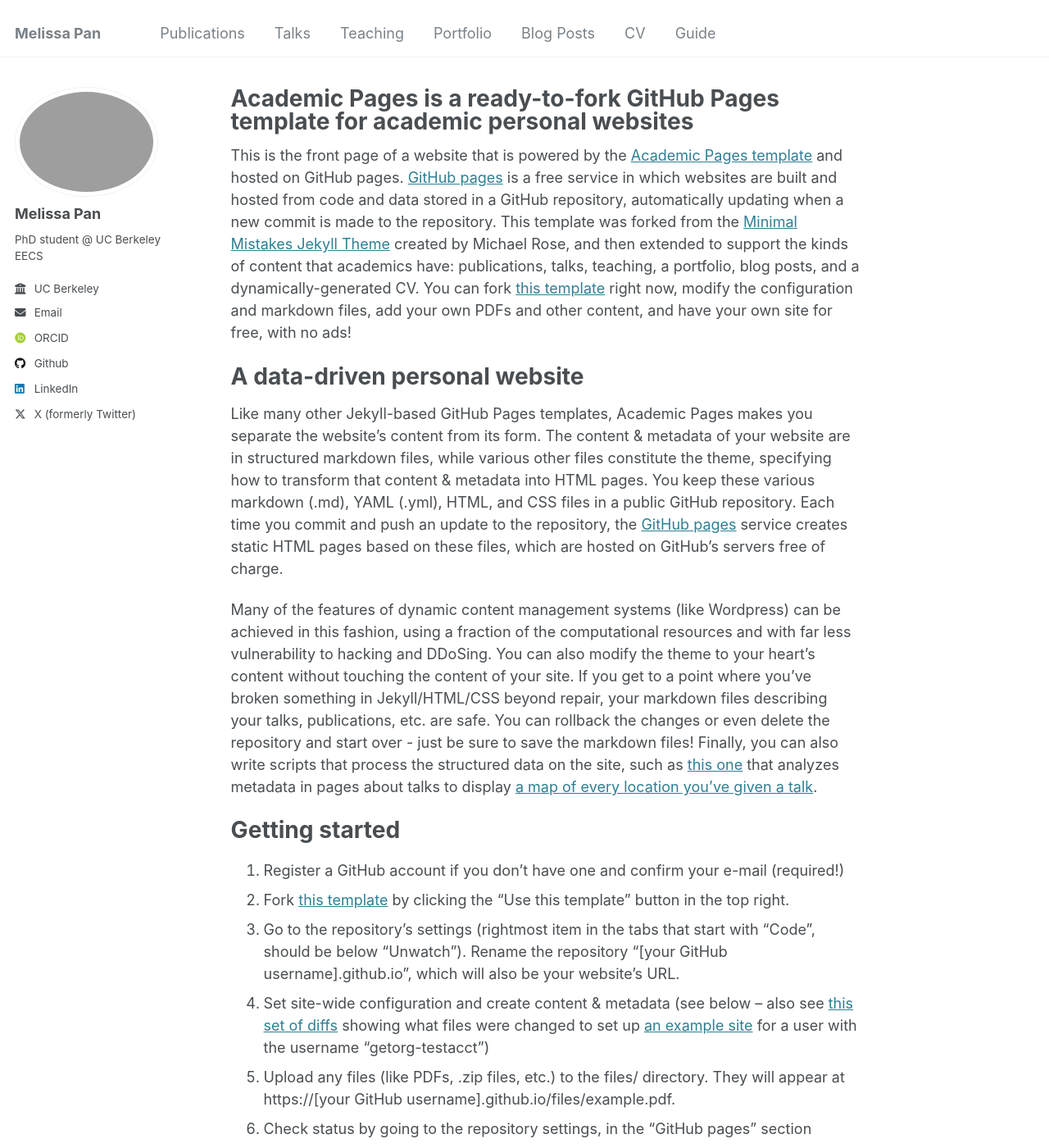
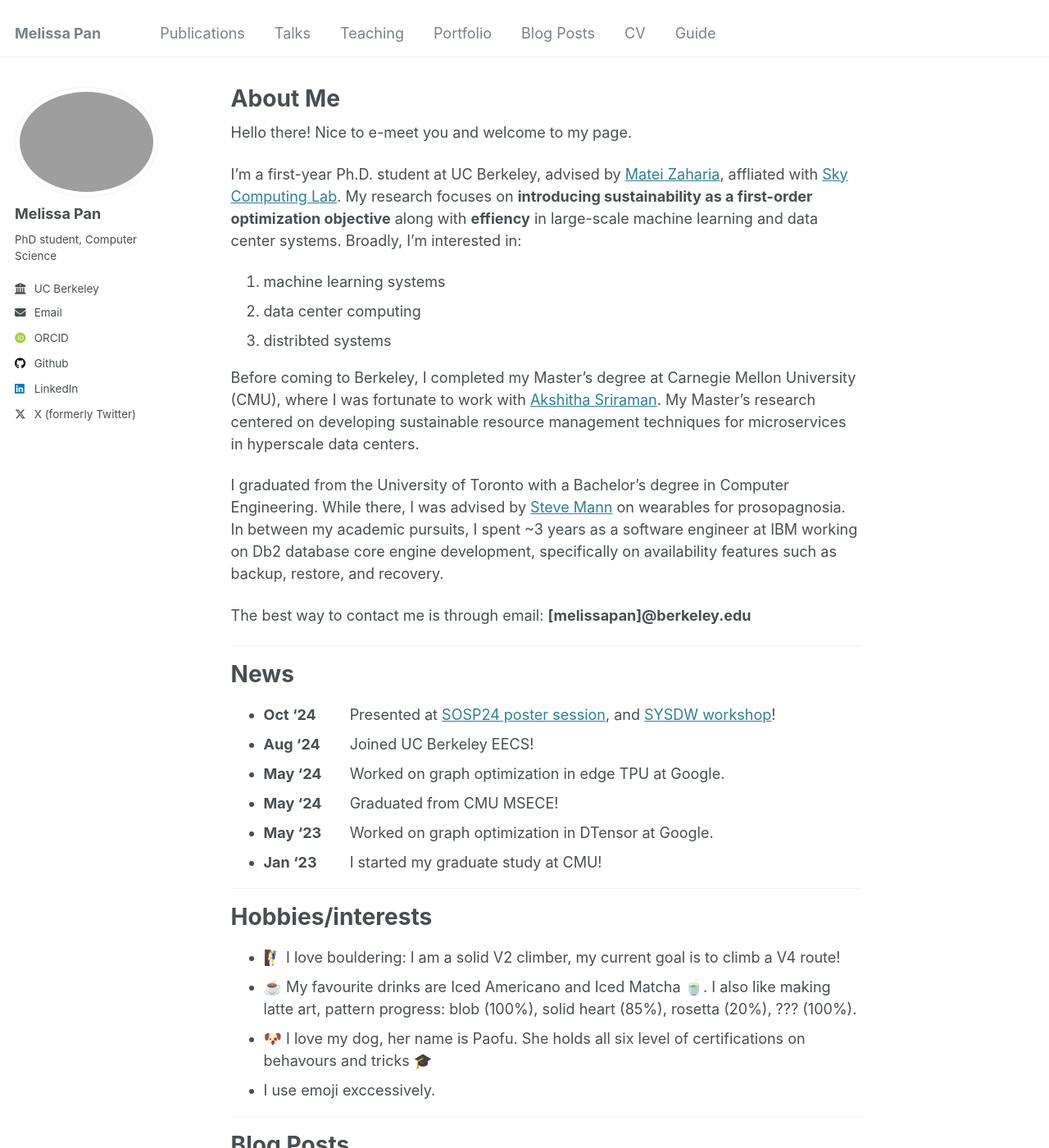
Before and after one commit to melissa-pan/melissa-pan.github.io, a Jekyll site: the page built from _pages/about.md, in a window 1280 px wide and 1400 px high. Shown: the whole window at 82% size. Built offline with Jekyll 4.4.1, drawn with Linux system fonts in a browser that asks for light colours; some web fonts are replaced; some of the changed text lies outside the part shown.

Commit message:
Updated homepage

```diff
--- a/_config.yml
+++ b/_config.yml
@@ -24,7 +24,7 @@ author:
   avatar           : "profile_pic.jpg"
   name             : "Melissa Pan"
   pronouns         : # example: "she/her"
-  bio              : "PhD student @ UC Berkeley EECS"
+  bio              : "PhD student, Computer Science"
   location         : #"Berkeley, CA"
   employer         : "UC Berkeley"
   uri              : # URL
--- a/_pages/about.md
+++ b/_pages/about.md
@@ -1,49 +1,53 @@
 ---
 permalink: /
-title: "Academic Pages is a ready-to-fork GitHub Pages template for academic personal websites"
+title: "About Me"
 author_profile: true
 redirect_from:
   - /about/
   - /about.html
 ---
 
-This is the front page of a website that is powered by the [Academic Pages template](https://github.com/academicpages/academicpages.github.io) and hosted on GitHub pages. [GitHub pages](https://pages.github.com) is a free service in which websites are built and hosted from code and data stored in a GitHub repository, automatically updating when a new commit is made to the repository. This template was forked from the [Minimal Mistakes Jekyll Theme](https://mmistakes.github.io/minimal-mistakes/) created by Michael Rose, and then extended to support the kinds of content that academics have: publications, talks, teaching, a portfolio, blog posts, and a dynamically-generated CV. You can fork [this template](https://github.com/academicpages/academicpages.github.io) right now, modify the configuration and markdown files, add your own PDFs and other content, and have your own site for free, with no ads!
+Hello there! Nice to e-meet you and welcome to my page.
 
-A data-driven personal website
+I'm a first-year Ph.D. student at UC Berkeley, advised by [Matei Zaharia](https://people.eecs.berkeley.edu/~matei/), affliated with [Sky Computing Lab](https://sky.cs.berkeley.edu/). My research focuses on **introducing sustainability as a first-order optimization objective** along with **effiency** in large-scale machine learning and data center systems. Broadly, I'm interested in:
+1. machine learning systems
+2. data center computing
+3. distribted systems
+
+Before coming to Berkeley, I completed my Master’s degree at Carnegie Mellon University (CMU), where I was fortunate to work with [Akshitha Sriraman](https://users.ece.cmu.edu/~asrirama/). My Master’s research centered on developing sustainable resource management techniques for microservices in hyperscale data centers.
+
+I graduated from the University of Toronto with a Bachelor’s degree in Computer Engineering. While there, I was advised by [Steve Mann](https://www.ece.utoronto.ca/people/mann-s/) on wearables for prosopagnosia. In between my academic pursuits, I spent ~3 years as a software engineer at IBM working on Db2 database core engine development, specifically on availability features such as backup, restore, and recovery.
+
+The best way to contact me is through email:
+**[melissapan]@berkeley.edu**
+
+
+---
+
+News
 ======
-Like many other Jekyll-based GitHub Pages templates, Academic Pages makes you separate the website's content from its form. The content & metadata of your website are in structured markdown files, while various other files constitute the theme, specifying how to transform that content & metadata into HTML pages. You keep these various markdown (.md), YAML (.yml), HTML, and CSS files in a public GitHub repository. Each time you commit and push an update to the repository, the [GitHub pages](https://pages.github.com/) service creates static HTML pages based on these files, which are hosted on GitHub's servers free of charge.
+- **<span style="display:inline-block;width:100px;">Oct '24</span>** Presented at [SOSP24 poster session](https://sigops.org/s/conferences/sosp/2024/cfpo.html), and [SYSDW workshop](https://sysdw24.github.io/)!
+- **<span style="display:inline-block;width:100px;">Aug '24</span>** Joined UC Berkeley EECS!
+- **<span style="display:inline-block;width:100px;">May '24</span>** Worked on graph optimization in edge TPU at Google.
+- **<span style="display:inline-block;width:100px;">May '24</span>** Graduated from CMU MSECE!
+- **<span style="display:inline-block;width:100px;">May '23</span>** Worked on graph optimization in DTensor at Google.
+- **<span style="display:inline-block;width:100px;">Jan '23</span>** I started my graduate study at CMU!
 
-Many of the features of dynamic content management systems (like Wordpress) can be achieved in this fashion, using a fraction of the computational resources and with far less vulnerability to hacking and DDoSing. You can also modify the theme to your heart's content without touching the content of your site. If you get to a point where you've broken something in Jekyll/HTML/CSS beyond repair, your markdown files describing your talks, publications, etc. are safe. You can rollback the changes or even delete the repository and start over - just be sure to save the markdown files! Finally, you can also write scripts that process the structured data on the site, such as [this one](https://github.com/academicpages/academicpages.github.io/blob/master/talkmap.ipynb) that analyzes metadata in pages about talks to display [a map of every location you've given a talk](https://academicpages.github.io/talkmap.html).
 
-Getting started
+---
+
+Hobbies/interests
 ======
-1. Register a GitHub account if you don't have one and confirm your e-mail (required!)
-1. Fork [this template](https://github.com/academicpages/academicpages.github.io) by clicking the "Use this template" button in the top right.
-1. Go to the repository's settings (rightmost item in the tabs that start with "Code", should be below "Unwatch"). Rename the repository "[your GitHub username].github.io", which will also be your website's URL.
-1. Set site-wide configuration and create content & metadata (see below -- also see [this set of diffs](http://archive.is/3TPas) showing what files were changed to set up [an example site](https://getorg-testacct.github.io) for a user with the username "getorg-testacct")
-1. Upload any files (like PDFs, .zip files, etc.) to the files/ directory. They will appear at https://[your GitHub username].github.io/files/example.pdf.
-1. Check status by going to the repository settings, in the "GitHub pages" section
+* 🧗‍♀️ I love bouldering: I am a solid V2 climber, my current goal is to climb a V4 route!
+* ☕️ My favourite drinks are Iced Americano and Iced Matcha 🍵. I also like making latte art, pattern progress: blob (100%), solid heart (85%), rosetta (20%), ??? (100%).
+* 🐶 I love my dog, her name is Paofu. She holds all six level of certifications on behavours and tricks 🎓
+* I use emoji exccessively.
 
-Site-wide configuration
-------
-The main configuration file for the site is in the base directory in [_config.yml](https://github.com/academicpages/academicpages.github.io/blob/master/_config.yml), which defines the content in the sidebars and other site-wide features. You will need to replace the default variables with ones about yourself and your site's github repository. The configuration file for the top menu is in [_data/navigation.yml](https://github.com/academicpages/academicpages.github.io/blob/master/_data/navigation.yml). For example, if you don't have a portfolio or blog posts, you can remove those items from that navigation.yml file to remove them from the header.
+---
 
-Create content & metadata
-------
-For site content, there is one markdown file for each type of content, which are stored in directories like _publications, _talks, _posts, _teaching, or _pages. For example, each talk is a markdown file in the [_talks directory](https://github.com/academicpages/academicpages.github.io/tree/master/_talks). At the top of each markdown file is structured data in YAML about the talk, which the theme will parse to do lots of cool stuff. The same structured data about a talk is used to generate the list of talks on the [Talks page](https://academicpages.github.io/talks), each [individual page](https://academicpages.github.io/talks/2012-03-01-talk-1) for specific talks, the talks section for the [CV page](https://academicpages.github.io/cv), and the [map of places you've given a talk](https://academicpages.github.io/talkmap.html) (if you run this [python file](https://github.com/academicpages/academicpages.github.io/blob/master/talkmap.py) or [Jupyter notebook](https://github.com/academicpages/academicpages.github.io/blob/master/talkmap.ipynb), which creates the HTML for the map based on the contents of the _talks directory).
+Blog Posts
+======
 
-**Markdown generator**
 
-The repository includes [a set of Jupyter notebooks](https://github.com/academicpages/academicpages.github.io/tree/master/markdown_generator
-) that converts a CSV containing structured data about talks or presentations into individual markdown files that will be properly formatted for the Academic Pages template. The sample CSVs in that directory are the ones I used to create my own personal website at stuartgeiger.com. My usual workflow is that I keep a spreadsheet of my publications and talks, then run the code in these notebooks to generate the markdown files, then commit and push them to the GitHub repository.
 
-How to edit your site's GitHub repository
-------
-Many people use a git client to create files on their local computer and then push them to GitHub's servers. If you are not familiar with git, you can directly edit these configuration and markdown files directly in the github.com interface. Navigate to a file (like [this one](https://github.com/academicpages/academicpages.github.io/blob/master/_talks/2012-03-01-talk-1.md) and click the pencil icon in the top right of the content preview (to the right of the "Raw | Blame | History" buttons). You can delete a file by clicking the trashcan icon to the right of the pencil icon. You can also create new files or upload files by navigating to a directory and clicking the "Create new file" or "Upload files" buttons.
-
-Example: editing a markdown file for a talk
-![Editing a markdown file for a talk](/images/editing-talk.png)
-
-For more info
-------
-More info about configuring Academic Pages can be found in [the guide](https://academicpages.github.io/markdown/), the [growing wiki](https://github.com/academicpages/academicpages.github.io/wiki), and you can always [ask a question on GitHub](https://github.com/academicpages/academicpages.github.io/discussions). The [guides for the Minimal Mistakes theme](https://mmistakes.github.io/minimal-mistakes/docs/configuration/) (which this theme was forked from) might also be helpful.
+Last Update: Dec 2024
```
